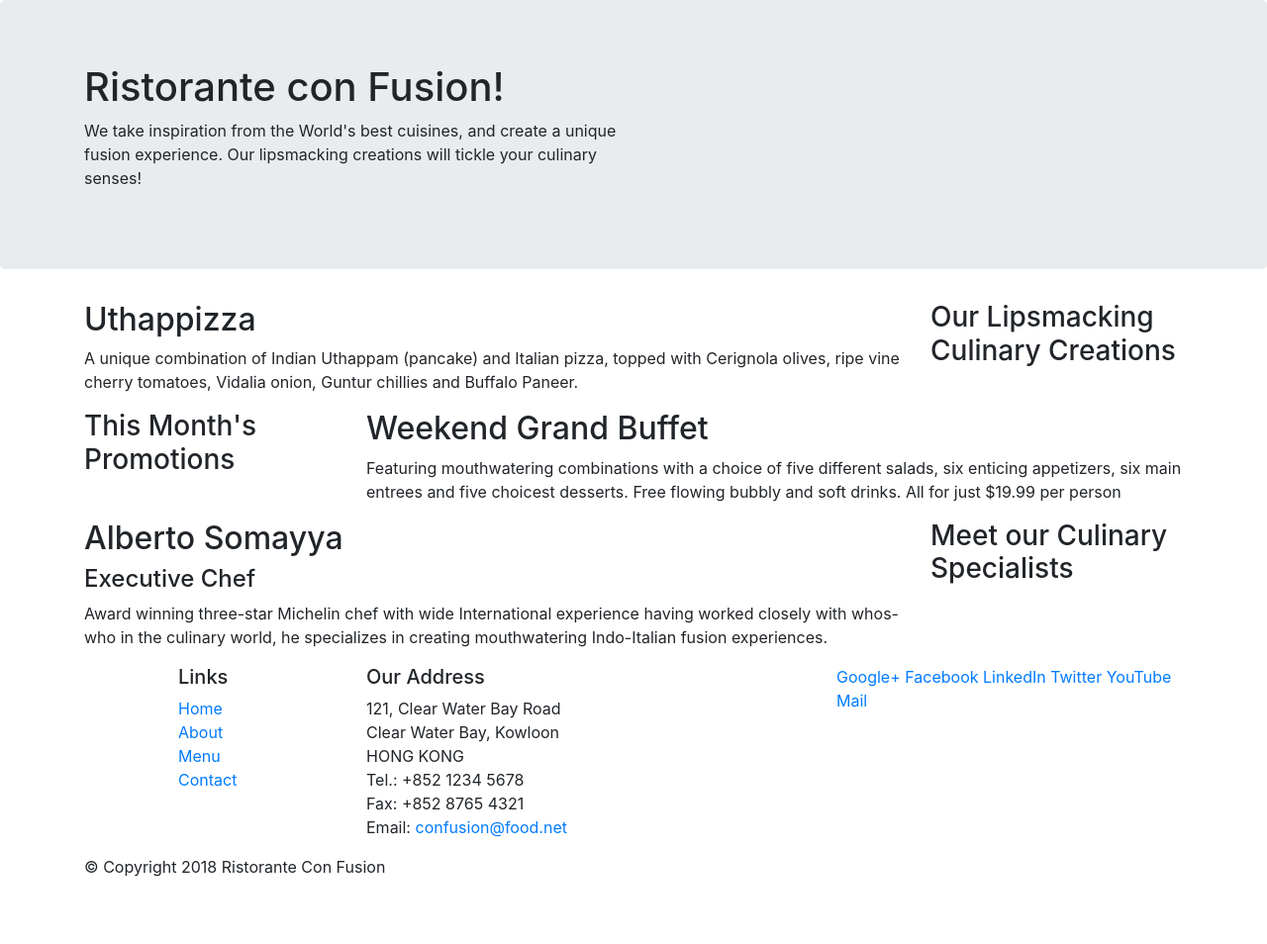
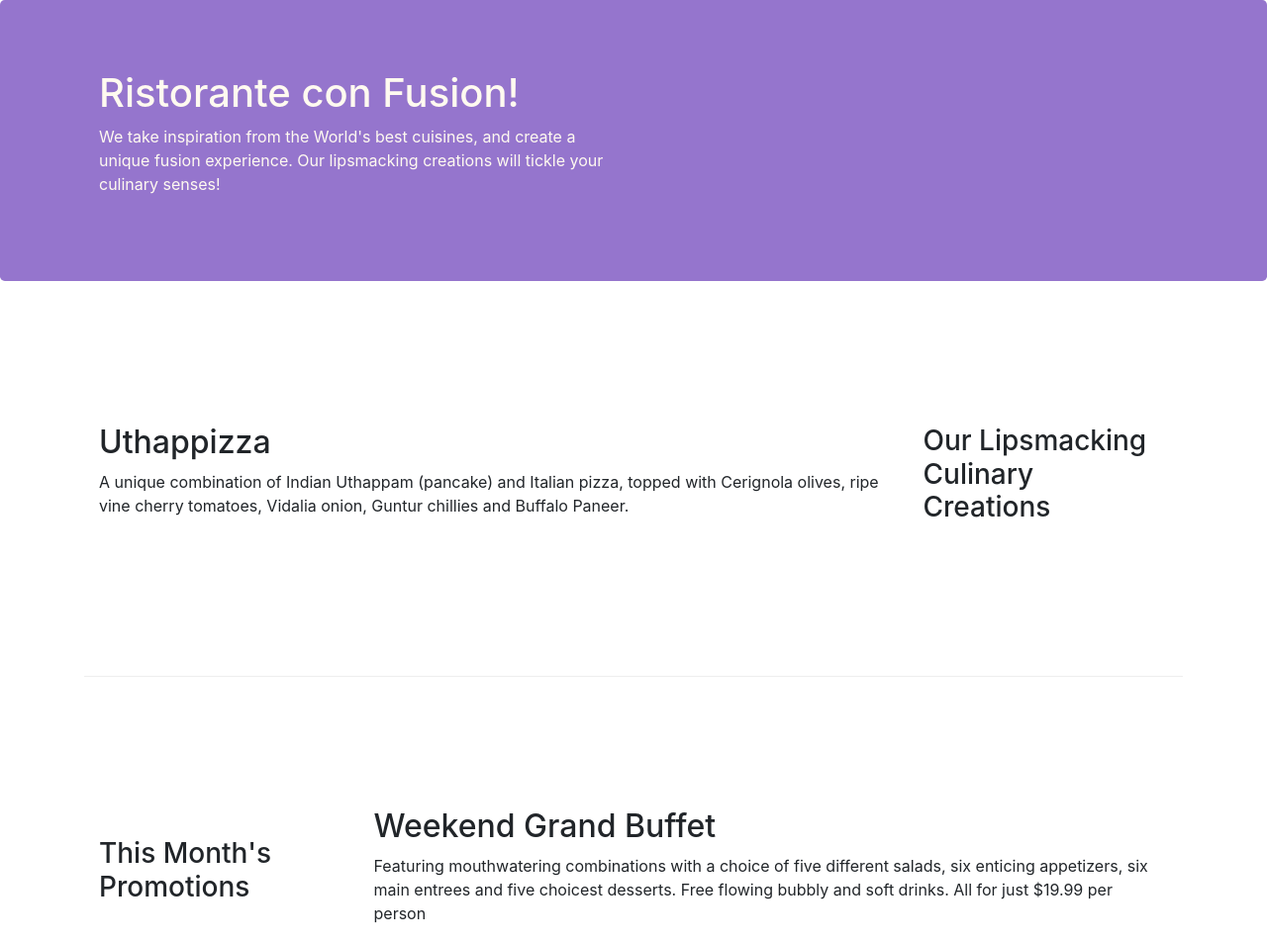
Before and after one commit to Hemal99/setting-bootstrap, a website: page index.html in a window 1280 px wide. Shown: the top 954 px of the page at 99% size. Before the commit the page ends 904 px from the top, so only its background shows below. Drawn offline with nearby package versions, Linux system fonts and the light colour scheme; files whose address does not match are found by name.

Commit message:
bootrap grid part 2

```diff
--- a/css/styles.css
+++ b/css/styles.css
@@ -5,7 +5,7 @@
 
 .row-content{
     margin: 0px auto;
-    padding:  50px 0px 50px 0px0;
+    padding:  50px 0px 50px 0px;
     border-bottom:  1px ridge;
     min-height: 400px;
 }
@@ -15,3 +15,15 @@ background-color: #d1c4e9;
 margin: 0px auto;
 padding: 20px 0px 20px 0px;
 }
+.jumbotron{
+padding: 70px 30px 70px 30px;
+margin: 0px auto;
+background: #9575cd;
+color: floralwhite;
+
+}
+.address{
+    font-size: 80%;
+    margin: 0px;
+    color: #0f0f0f;
+}
--- a/index.html
+++ b/index.html
@@ -9,15 +9,15 @@
 
     <!-- Bootstrap CSS -->
     <link rel="stylesheet" href="node_modules/bootstrap/dist/css/bootstrap.min.css">
-    <link rel="stylesheet" href="E:\cousera\react\bootstrap\bootstrap\__MACOSX\Bootstrap4\conFusion\css\styles.css">
+    <link rel="stylesheet" href="css\styles.css">
     <title>Ristorante Con Fusion</title>
 </head>
 
 <body>
 
-    <header class="jumbotron">
+    <header class="jumbotron ">
         <div class="container">
-            <div class="row">
+            <div class="row row-header ">
                 <div class="col-12 col-sm-6">
                     <h1>Ristorante con Fusion!</h1>
                     <p>We take inspiration from the World's best cuisines, and create a unique fusion experience. Our lipsmacking creations will tickle your culinary senses!</p>
@@ -29,7 +29,7 @@
     </header>
 
     <div class="container">
-        <div class="row">
+        <div class="row row-content align-items-center">
             <div class="col-12 col-sm-4 order-sm-last col-md-3">
                 <h3>Our Lipsmacking Culinary Creations</h3>
             </div>
@@ -40,7 +40,7 @@
         </div>
 
 
-        <div class="row">
+        <div class="row row-content align-items-center">
             <div class="col-12 col-sm-4  col-md-3">
                 <h3>This Month's Promotions</h3>
             </div>
@@ -50,7 +50,7 @@
             </div>
         </div>
 
-        <div class="row">
+        <div class="row row-content align-items-center">
             <div class="col-12 col-sm-4 order-sm-last col-md-3">
                 <h3>Meet our Culinary Specialists</h3>
             </div>
@@ -62,9 +62,9 @@
         </div>
     </div>
 
-    <footer>
+    <footer class="footer">
         <div class="container">
-            <div class="row">
+            <div class="row justufy-content-center">
                 <div class="col-4 offset-1 col-sm-2">
                     <h5>Links</h5>
                     <ul class="list-unstyled">
@@ -85,8 +85,8 @@
 		              Email: <a href="mailto:confusion@food.net">confusion@food.net</a>
 		           </address>
                 </div>
-                <div class="col-12 col-sm-4">
-                    <div>
+                <div class="col-12 col-sm-4 align-self-center">
+                    <div class="text-center">
                         <a href="http://google.com/+">Google+</a>
                         <a href="http://www.facebook.com/profile.php?id=">Facebook</a>
                         <a href="http://www.linkedin.com/in/">LinkedIn</a>
@@ -96,7 +96,7 @@
                     </div>
                 </div>
            </div>
-           <div class="row">
+           <div class="row ">
                 <div class="col-auto">
                     <p>© Copyright 2018 Ristorante Con Fusion</p>
                 </div>
```
